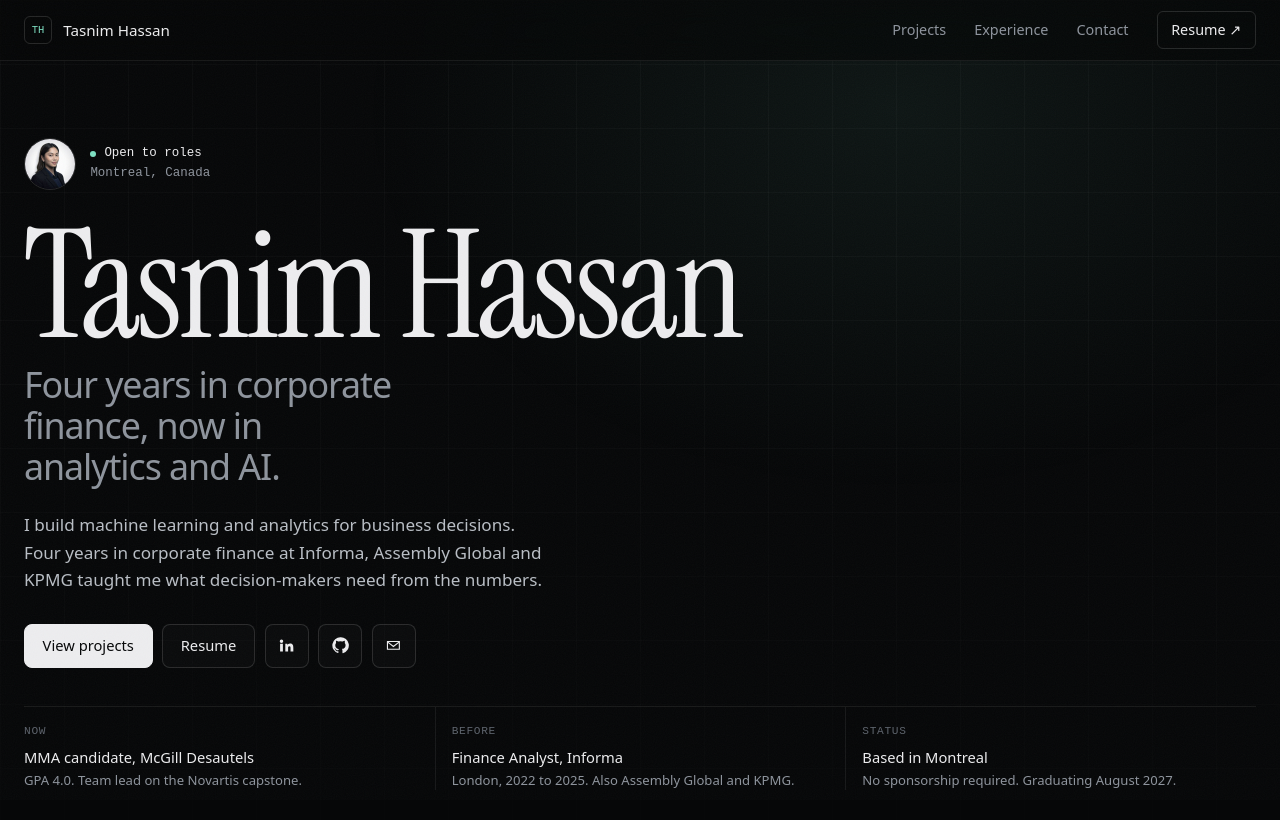
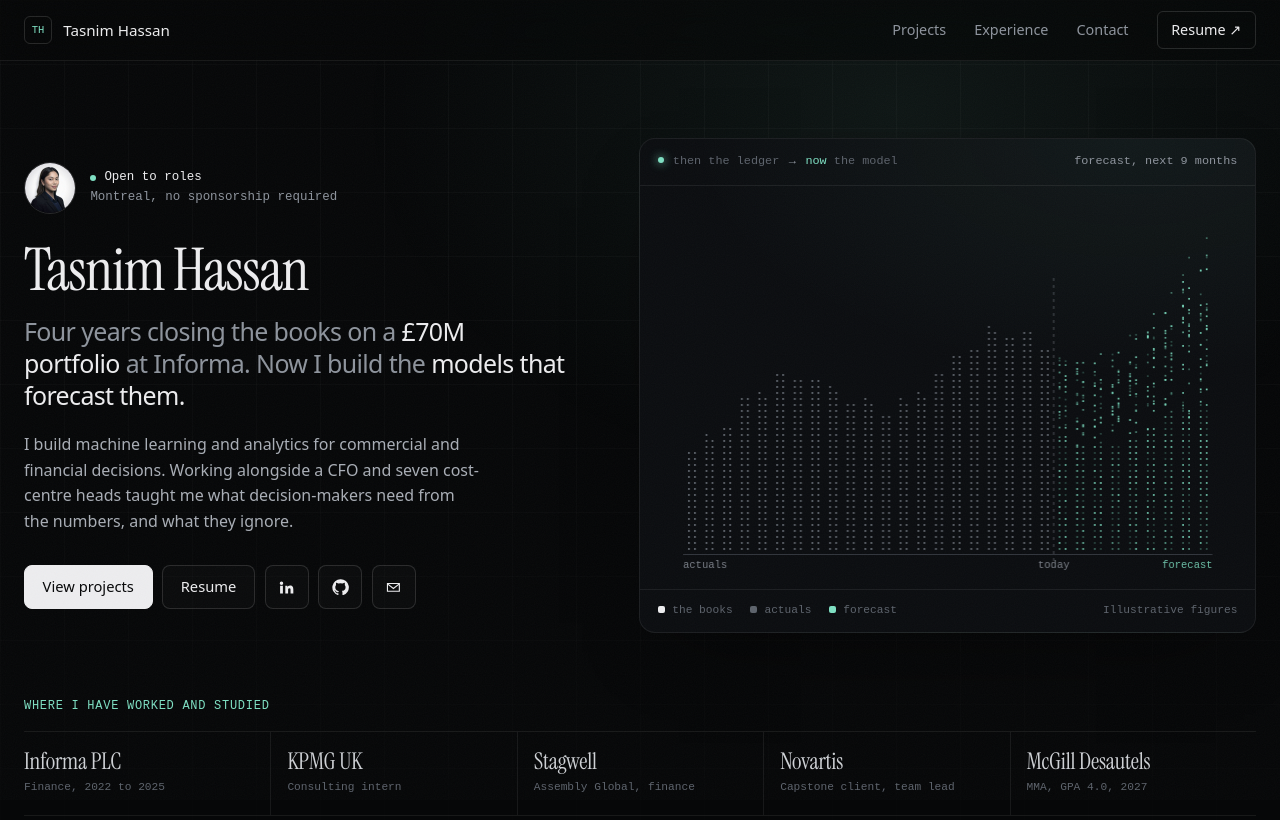
Before and after one commit to tasnimrh/tasnimrh.github.io, an Astro site: page / in a window 1280 px wide. Shown: the top 820 px of the page. Built offline with nearby package versions, Linux system fonts and the light colour scheme; Astro itself is replaced by a stand-in of ours; animation ran at ten frames a second.

Commit message:
Redesign first screen: story headline, ledger-to-forecast visual, track record

```diff
--- /dev/null
+++ b/src/components/LedgerModel.astro
@@ -0,0 +1,317 @@
+---
+// Hero visual: a P&L drawn in dots dissolves into a forecast and back.
+// The story in one image: four years closing the books, now building the models that forecast them.
+// Figures are illustrative (stated in the caption).
+---
+
+<figure class="lm" data-lm>
+  <div class="lm-top mono">
+    <span><i class="lm-dot" aria-hidden="true"></i><b data-lm-from>then</b> the ledger <em>→</em> <b data-lm-to>now</b> the model</span>
+    <span class="lm-mode" data-lm-mode>month-end close, £m</span>
+  </div>
+  <div class="lm-canvas">
+    <canvas role="img" aria-label="A profit and loss statement made of dots dissolves and rebuilds itself as a forecast chart."></canvas>
+  </div>
+  <figcaption class="mono">
+    <span><i class="k ink"></i>the books</span>
+    <span><i class="k mid"></i>actuals</span>
+    <span><i class="k acc"></i>forecast</span>
+    <span class="lm-note">Illustrative figures</span>
+  </figcaption>
+</figure>
+
+<script>
+  type Pt = { hx: number; hy: number; hc: number[]; tx: number; ty: number; tc: number[]; d: number; j: number };
+
+  const hex = (h: string) => {
+    const v = h.trim().replace('#', '');
+    return [parseInt(v.slice(0, 2), 16), parseInt(v.slice(2, 4), 16), parseInt(v.slice(4, 6), 16)];
+  };
+
+  for (const root of document.querySelectorAll<HTMLElement>('[data-lm]')) {
+    const canvas = root.querySelector('canvas')!;
+    const ctx = canvas.getContext('2d')!;
+    const modeEl = root.querySelector<HTMLElement>('[data-lm-mode]')!;
+    const fromEl = root.querySelector<HTMLElement>('[data-lm-from]')!;
+    const toEl = root.querySelector<HTMLElement>('[data-lm-to]')!;
+    const cs = getComputedStyle(document.documentElement);
+    const C = {
+      ink: hex(cs.getPropertyValue('--ink')),
+      muted: hex(cs.getPropertyValue('--muted')),
+      dim: hex(cs.getPropertyValue('--dim')),
+      dot: hex(cs.getPropertyValue('--dot')),
+      acc: hex(cs.getPropertyValue('--accent')),
+      miss: hex(cs.getPropertyValue('--miss')),
+    };
+    const calm = matchMedia('(prefers-reduced-motion: reduce)').matches;
+
+    let W = 0, H = 0, dpr = 1, pts: Pt[] = [], step = 3, base = 0, todayX = 0, chartL = 0, chartR = 0, chartTop = 0;
+
+    const rows: [string, string, number][] = [
+      ['Revenue', '70.0', 1],
+      ['Cost of sales', '(41.2)', -1],
+      ['Gross margin', '28.8', 1],
+      ['Operating costs', '(19.5)', -1],
+      ['EBITDA', '9.3', 1],
+    ];
+
+    const build = () => {
+      const r = canvas.getBoundingClientRect();
+      W = Math.max(260, r.width); H = Math.max(200, r.height);
+      dpr = Math.min(2, window.devicePixelRatio || 1);
+      canvas.width = W * dpr; canvas.height = H * dpr;
+      ctx.setTransform(dpr, 0, 0, dpr, 0, 0);
+
+      // 1. the ledger, rasterised and sampled into dots
+      const pad = Math.round(W * 0.07);
+      const fs = Math.min(34, (W - pad * 2) / 13.4);
+      step = Math.max(1.6, fs / 13);
+      const off = document.createElement('canvas');
+      off.width = Math.ceil(W); off.height = Math.ceil(H);
+      const o = off.getContext('2d')!;
+      o.font = `600 ${fs}px ${cs.getPropertyValue('--mono')}`;
+      o.textBaseline = 'middle';
+      const lh = fs * 1.42;
+      const y0 = H / 2 - (lh * (rows.length - 1)) / 2;
+      rows.forEach(([label, num, sign], i) => {
+        const y = y0 + i * lh + (i === rows.length - 1 ? fs * 0.22 : 0);
+        o.fillStyle = i === rows.length - 1 ? '#ff0000' : '#800000';
+        o.textAlign = 'left'; o.fillText(label, pad, y);
+        o.fillStyle = sign > 0 ? '#00ff00' : '#0000ff';
+        o.textAlign = 'right'; o.fillText(num, W - pad, y);
+      });
+      const img = o.getImageData(0, 0, off.width, off.height).data;
+      const home: { x: number; y: number; c: number[] }[] = [];
+      for (let y = 0; y < off.height; y += step) {
+        for (let x = 0; x < off.width; x += step) {
+          const k = (Math.round(y) * off.width + Math.round(x)) * 4;
+          if (img[k + 3] < 140) continue;
+          const [R, G, B] = [img[k], img[k + 1], img[k + 2]];
+          const c = G > 120 ? C.ink : B > 120 ? C.miss : R > 200 ? C.ink : [190, 195, 201];
+          home.push({ x, y, c });
+        }
+      }
+      const N = home.length;
+
+      // 2. the forecast: monthly columns of dots, actuals then a widening forecast band
+      chartL = pad; chartR = W - pad; base = H - Math.max(26, H * 0.1);
+      const top = Math.max(22, H * 0.09);
+      const M = 30, F = 9;
+      const vals = Array.from({ length: M }, (_, m) => 1 + m * 0.03 + 0.22 * Math.sin((m / 12) * Math.PI * 2 - 1.2) + (m < M - F ? 0.05 * Math.sin(m * 2.7) : 0));
+      const sum = vals.reduce((a, b) => a + b, 0);
+      const counts = vals.map((v) => Math.floor((N * v) / sum));
+      let rem = N - counts.reduce((a, b) => a + b, 0);
+      for (let m = 0; rem > 0; m = (m + 1) % M, rem--) counts[m]++;
+      const cw = (chartR - chartL) / M;
+      const avail = base - top;
+      const mx = Math.max(...counts);
+      let k = 3, s = 3;
+      for (; k >= 1; k--) {
+        s = Math.min(6, (avail * 0.82) / Math.ceil(mx / k));
+        if ((k - 1) * s <= cw * 0.62) break;
+      }
+      chartTop = base - Math.ceil(mx / k) * s - 8;
+      const tgt: { x: number; y: number; c: number[] }[] = [];
+      counts.forEach((n, m) => {
+        const fc = m >= M - F;
+        const spread = fc ? (m - (M - F) + 1) / F : 0;
+        const x0 = chartL + m * cw + (cw - (k - 1) * s) / 2;
+        for (let i = 0; i < n; i++) {
+          const col = i % k, row = Math.floor(i / k);
+          let y = base - row * s;
+          const rows = Math.ceil(n / k);
+          if (fc && row > rows * 0.55) y -= (Math.random() - 0.3) * spread * s * rows * 0.35;
+          tgt.push({ x: x0 + col * s, y, c: fc ? C.acc : [118, 125, 134] });
+        }
+      });
+      todayX = chartL + (M - F) * cw;
+
+      // 3. pair them left to right so the ledger sweeps into the timeline
+      home.sort((a, b) => a.x - b.x || a.y - b.y);
+      tgt.sort((a, b) => a.x - b.x || b.y - a.y);
+      pts = home.map((h, i) => {
+        const t = tgt[i];
+        return { hx: h.x, hy: h.y, hc: h.c, tx: t.x, ty: t.y, tc: t.c, d: (h.x / W) * 0.55 + Math.random() * 0.12, j: Math.random() * Math.PI * 2 };
+      });
+    };
+
+    // timeline (ms): hold ledger, morph out, hold chart, morph back
+    const HOLD_A = 2600, MORPH = 2300, HOLD_B = 4400;
+    const CYCLE = HOLD_A + MORPH + HOLD_B + MORPH;
+    const eio = (x: number) => (x < 0.5 ? 4 * x * x * x : 1 - Math.pow(-2 * x + 2, 3) / 2);
+    const mix = (a: number[], b: number[], t: number) => `rgb(${a[0] + (b[0] - a[0]) * t | 0},${a[1] + (b[1] - a[1]) * t | 0},${a[2] + (b[2] - a[2]) * t | 0})`;
+
+    let t0 = performance.now(), raf = 0, running = false, mode = '';
+    const setMode = (m: string) => {
+      if (m === mode) return;
+      mode = m;
+      modeEl.textContent = m;
+      const chart = m.startsWith('forecast');
+      fromEl.classList.toggle('on', !chart);
+      toEl.classList.toggle('on', chart);
+    };
+
+    const draw = (now: number) => {
+      const t = calm ? HOLD_A + MORPH + 1 : (now - t0) % CYCLE;
+      // global phase g: 0 = ledger, 1 = chart
+      let g: number, dir = 1;
+      if (t < HOLD_A) g = 0;
+      else if (t < HOLD_A + MORPH) g = (t - HOLD_A) / MORPH;
+      else if (t < HOLD_A + MORPH + HOLD_B) g = 1;
+      else { g = 1 - (t - HOLD_A - MORPH - HOLD_B) / MORPH; dir = -1; }
+      setMode(g > 0.5 ? 'forecast, next 9 months' : 'month-end close, £m');
+
+      ctx.clearRect(0, 0, W, H);
+      const span = 1 - 0.67;
+      // chart furniture fades in with the chart
+      const fa = Math.max(0, (g - 0.6) / 0.4);
+      if (fa > 0) {
+        ctx.globalAlpha = 0.5 * fa;
+        ctx.fillStyle = `rgb(${C.dim.join(',')})`;
+        ctx.fillRect(chartL, base + 5, chartR - chartL, 1);
+        ctx.setLineDash([3, 4]);
+        ctx.strokeStyle = `rgb(${C.muted.join(',')})`;
+        ctx.beginPath(); ctx.moveTo(todayX, base + 12); ctx.lineTo(todayX, chartTop); ctx.stroke();
+        ctx.setLineDash([]);
+        ctx.globalAlpha = 0.85 * fa;
+        ctx.font = `500 10.5px ${cs.getPropertyValue('--mono')}`;
+        ctx.textBaseline = 'top';
+        ctx.fillStyle = `rgb(${C.muted.join(',')})`;
+        ctx.textAlign = 'left'; ctx.fillText('actuals', chartL, base + 11);
+        ctx.fillStyle = `rgb(${C.acc.join(',')})`;
+        ctx.textAlign = 'right'; ctx.fillText('forecast', chartR, base + 11);
+        ctx.fillStyle = `rgb(${C.muted.join(',')})`;
+        ctx.textAlign = 'center'; ctx.fillText('today', todayX, base + 11);
+      }
+      // ledger rule above EBITDA
+      const la = Math.max(0, 1 - g * 3);
+      if (la > 0 && pts.length) {
+        ctx.globalAlpha = 0.35 * la;
+        ctx.fillStyle = `rgb(${C.dim.join(',')})`;
+        const fs = Math.min(34, (W - Math.round(W * 0.07) * 2) / 13.4), lh = fs * 1.42;
+        const yR = H / 2 + lh * 1.5 + fs * 0.11;
+        ctx.fillRect(Math.round(W * 0.07), yR, W - Math.round(W * 0.07) * 2, 1);
+      }
+
+      const sz = Math.min(step * 0.66, 2.1);
+      for (const p of pts) {
+        // each dot starts after its own delay, so the change sweeps left to right
+        const r = dir > 0 ? g : 1 - g;
+        const local = Math.min(1, Math.max(0, (r - p.d) / span));
+        const e = dir > 0 ? eio(local) : 1 - eio(local);
+        const lift = Math.sin(e * Math.PI) * (H * 0.06) * Math.sin(p.j);
+        const x = p.hx + (p.tx - p.hx) * e;
+        const y = p.hy + (p.ty - p.hy) * e - lift;
+        const tw = e > 0.98 && p.tc === C.acc ? 0.65 + 0.35 * Math.sin(now / 520 + p.j) : 1;
+        ctx.globalAlpha = (e < 0.02 ? 0.95 : 0.9) * tw;
+        ctx.fillStyle = mix(p.hc, p.tc, e);
+        ctx.fillRect(x - sz / 2, y - sz / 2, sz, sz);
+      }
+      ctx.globalAlpha = 1;
+      if (running && !calm) raf = requestAnimationFrame(draw);
+    };
+
+    const init = () => { build(); draw(performance.now()); };
+    const start = () => { if (!running && !calm) { running = true; raf = requestAnimationFrame(draw); } };
+    const stop = () => { running = false; cancelAnimationFrame(raf); };
+
+    (document.fonts ? document.fonts.ready : Promise.resolve()).then(() => {
+      init();
+      let w = canvas.getBoundingClientRect().width;
+      new ResizeObserver(() => {
+        const nw = canvas.getBoundingClientRect().width;
+        if (Math.abs(nw - w) > 2) { w = nw; init(); }
+      }).observe(canvas);
+      if (!calm) {
+        new IntersectionObserver(([e]) => (e.isIntersecting ? start() : stop()), { threshold: 0.05 }).observe(canvas);
+        document.addEventListener('visibilitychange', () => (document.hidden ? stop() : start()));
+      }
+    });
+  }
+</script>
+
+<style>
+  .lm {
+    position: relative;
+    margin: 0;
+    border: 1px solid var(--line);
+    border-radius: 16px;
+    background:
+      radial-gradient(120% 80% at 80% 0%, rgba(126, 224, 195, 0.06), transparent 60%),
+      var(--s1);
+    overflow: hidden;
+    box-shadow: 0 30px 80px -40px rgba(0, 0, 0, 0.8);
+  }
+  .lm-top {
+    display: flex;
+    justify-content: space-between;
+    gap: 1rem;
+    padding: 0.85rem 1.1rem;
+    border-bottom: 1px solid var(--line);
+    font-size: 0.74rem;
+    color: var(--dim);
+  }
+  .lm-top b {
+    font-weight: 500;
+    color: var(--dim);
+    transition: color 0.4s;
+  }
+  .lm-top b.on {
+    color: var(--accent);
+  }
+  .lm-top em {
+    font-style: normal;
+    color: var(--muted);
+    margin: 0 0.15rem;
+  }
+  .lm-dot {
+    display: inline-block;
+    width: 6px;
+    height: 6px;
+    border-radius: 50%;
+    background: var(--accent);
+    margin-right: 0.55rem;
+    vertical-align: 1px;
+    box-shadow: 0 0 10px var(--accent);
+  }
+  .lm-mode {
+    color: var(--muted);
+  }
+  .lm-canvas {
+    aspect-ratio: 16 / 10.5;
+  }
+  .lm-canvas canvas {
+    display: block;
+    width: 100%;
+    height: 100%;
+  }
+  figcaption {
+    display: flex;
+    flex-wrap: wrap;
+    gap: 0.4rem 1.1rem;
+    align-items: center;
+    padding: 0.75rem 1.1rem;
+    border-top: 1px solid var(--line);
+    font-size: 0.7rem;
+    color: var(--dim);
+  }
+  .k {
+    display: inline-block;
+    width: 7px;
+    height: 7px;
+    border-radius: 2px;
+    margin-right: 0.45rem;
+    vertical-align: 0;
+  }
+  .k.ink { background: var(--ink); }
+  .k.mid { background: var(--dim); }
+  .k.acc { background: var(--accent); }
+  .lm-note {
+    margin-left: auto;
+  }
+  @media (max-width: 640px) {
+    .lm-top { font-size: 0.68rem; flex-direction: column; gap: 0.2rem; }
+    .lm-canvas { aspect-ratio: 16 / 12; }
+    .lm-note { margin-left: 0; }
+  }
+</style>
--- a/src/data/site.ts
+++ b/src/data/site.ts
@@ -4,7 +4,7 @@
 export const site = {
   name: 'Tasnim Hassan',
   role: 'Analytics and AI',
-  lead: 'I build machine learning and analytics for business decisions. Four years in corporate finance at Informa, Assembly Global and KPMG taught me what decision-makers need from the numbers.',
+  lead: 'I build machine learning and analytics for commercial and financial decisions. Working alongside a CFO and seven cost-centre heads taught me what decision-makers need from the numbers, and what they ignore.',
   looking: 'Open to data science and analytics roles in commercial and financial analytics, in-house or in consulting.',
   description:
     'Tasnim Hassan builds machine learning and analytics for business decisions, backed by four years in corporate finance at Informa, Assembly Global and KPMG. McGill MMA, graduating August 2027.',
@@ -16,12 +16,13 @@ export const site = {
   photo: '/tasnim.jpg',
 };
 
-// The first-glance facts. Recruiters check title, company, dates and education first,
-// so these sit on the first screen.
-export const glance = [
-  { k: 'Now', v: 'MMA candidate, McGill Desautels', d: 'GPA 4.0. Team lead on the Novartis capstone.' },
-  { k: 'Before', v: 'Finance Analyst, Informa', d: 'London, 2022 to 2025. Also Assembly Global and KPMG.' },
-  { k: 'Status', v: 'Based in Montreal', d: 'No sponsorship required. Graduating August 2027.' },
+// The track record strip on the first screen: recognisable organisations, one line each.
+export const track = [
+  { org: 'Informa PLC', note: 'Finance, 2022 to 2025' },
+  { org: 'KPMG UK', note: 'Consulting intern' },
+  { org: 'Stagwell', note: 'Assembly Global, finance' },
+  { org: 'Novartis', note: 'Capstone client, team lead' },
+  { org: 'McGill Desautels', note: 'MMA, GPA 4.0, 2027' },
 ];
 
 // The numbers strip. Each one is backed by a project or the resume.
--- a/src/pages/index.astro
+++ b/src/pages/index.astro
@@ -2,28 +2,30 @@
 import Base from '../layouts/Base.astro';
 import OrderField from '../components/OrderField.astro';
 import PulseStream from '../components/PulseStream.astro';
+import LedgerModel from '../components/LedgerModel.astro';
 import RunLog from '../components/RunLog.astro';
-import { site, glance, stats, experience, education, leadership, capabilities, certifications, ongoing } from '../data/site';
+import { site, track, stats, experience, education, leadership, capabilities, certifications, ongoing } from '../data/site';
 import { projects } from '../data/projects';
 ---
 
 <Base>
   <!-- First screen: who, what, where, how to reach her, and proof. Recruiters decide here. -->
   <section class="hero wrap">
+    <div class="hero-grid">
       <div class="hero-text">
         <div class="who reveal">
           <img class="avatar" src={site.photo} alt={`Portrait of ${site.name}`} width="400" height="400" fetchpriority="high" />
           <div>
             <p class="mono status"><i class="pulse" aria-hidden="true"></i>Open to roles</p>
-          <p class="mono muted">Montreal, Canada</p>
+            <p class="mono muted">Montreal, no sponsorship required</p>
           </div>
         </div>
-      <h1 class="reveal" style="--d:1">
-        <em class="name">Tasnim Hassan</em>
-        <span>Four years in corporate finance, now in analytics and AI.</span>
-      </h1>
-      <p class="lead reveal" style="--d:2">{site.lead}</p>
-      <div class="actions reveal" style="--d:3">
+        <h1 class="reveal" style="--d:1"><span class="name">Tasnim Hassan</span></h1>
+        <p class="story reveal" style="--d:2">
+          Four years closing the books on a <b>£70M portfolio</b> at Informa. Now I build the <b>models that forecast them.</b>
+        </p>
+        <p class="lead reveal" style="--d:3">{site.lead}</p>
+        <div class="actions reveal" style="--d:4">
         <a class="btn primary" href="#work">View projects</a>
         <a class="btn" href={site.resume}>Resume</a>
         <a class="btn icon" href={site.linkedin} aria-label="LinkedIn profile">
@@ -36,19 +38,23 @@ import { projects } from '../data/projects';
           <svg viewBox="0 0 24 24" aria-hidden="true"><path fill="none" stroke="currentColor" stroke-width="1.6" d="M3.5 6.5h17v11h-17zM3.5 7l8.5 6.5L20.5 7"></path></svg>
         </a>
       </div>
-      <dl class="glance reveal" style="--d:4">
+      </div>
+      <div class="hero-vis reveal" style="--d:3">
+        <LedgerModel />
+      </div>
+    </div>
+    <div class="track reveal" style="--d:5">
+      <p class="mono label">Where I have worked and studied</p>
+      <ul>
         {
-          glance.map((g) => (
-            <div>
-              <dt class="mono">{g.k}</dt>
-              <dd>
-                <b>{g.v}</b>
-                <span>{g.d}</span>
-              </dd>
-            </div>
+          track.map((t) => (
+            <li>
+              <b>{t.org}</b>
+              <span class="mono">{t.note}</span>
+            </li>
           ))
         }
-      </dl>
+      </ul>
     </div>
   </section>
 
--- a/src/styles/global.css
+++ b/src/styles/global.css
@@ -305,41 +305,90 @@ nav a:hover {
   gap: 0.5rem;
   color: var(--ink);
 }
+.hero-grid {
+  display: grid;
+  grid-template-columns: minmax(0, 0.95fr) minmax(0, 1.05fr);
+  gap: clamp(2rem, 4.5vw, 4.5rem);
+  align-items: center;
+}
+.hero-text {
+  max-width: 36rem;
+}
 .hero h1 {
-  font-size: clamp(2.7rem, 5.6vw, 4.9rem);
-  font-weight: 500;
-  letter-spacing: -0.045em;
+  font-size: inherit;
   line-height: 1;
-}
-.hero-text {
-  max-width: none;
 }
 .hero h1 .name {
   display: block;
   font-family: var(--display);
-  font-style: normal;
   font-weight: 400;
-  font-size: clamp(1.5em, 2.1em, 2.1em);
+  font-size: clamp(2.7rem, 4.6vw, 4.1rem);
+  letter-spacing: -0.02em;
+  line-height: 0.95;
+  color: var(--ink);
+}
+.story {
+  margin-top: 1.1rem;
+  font-size: clamp(1.28rem, 1.95vw, 1.62rem);
+  font-weight: 400;
   letter-spacing: -0.025em;
-  line-height: 0.9;
+  line-height: 1.28;
+  color: var(--muted);
+  text-wrap: pretty;
+}
+.story b {
+  font-weight: 500;
   color: var(--ink);
 }
-.hero h1 span {
+.lead {
+  margin-top: 1.25rem;
+  max-width: 50ch;
+  font-size: 1rem;
+  color: #a9aeb6;
+}
+.track {
+  margin-top: clamp(2.5rem, 5vw, 4rem);
+}
+.track .label {
+  margin-bottom: 0.9rem;
+}
+.track ul {
+  list-style: none;
+  margin: 0;
+  padding: 0;
+  display: grid;
+  grid-template-columns: repeat(5, minmax(0, 1fr));
+  border-top: 1px solid var(--line);
+  border-bottom: 1px solid var(--line);
+}
+.track li {
+  padding: 1.05rem 1rem 1.1rem;
+  transition: background 0.3s;
+}
+.track li:first-child {
+  padding-left: 0;
+}
+.track li + li {
+  border-left: 1px solid var(--line);
+}
+.track b {
   display: block;
-  max-width: 24ch;
-  text-wrap: balance;
-  margin-top: 0.6rem;
-  font-size: 0.5em;
+  font-family: var(--display);
   font-weight: 400;
-  letter-spacing: -0.03em;
-  line-height: 1.15;
-  color: var(--muted);
-}
-.lead {
-  margin-top: 1.5rem;
-  max-width: 54ch;
-  font-size: 1.07rem;
-  color: #b9bec5;
+  font-size: clamp(1.3rem, 1.8vw, 1.6rem);
+  line-height: 1.1;
+  letter-spacing: -0.01em;
+  color: #cfd2d6;
+  transition: color 0.3s;
+}
+.track li:hover b {
+  color: var(--accent);
+}
+.track span {
+  display: block;
+  margin-top: 0.35rem;
+  font-size: 0.7rem;
+  color: var(--dim);
 }
 .hero .actions {
   margin-top: 1.9rem;
@@ -1445,6 +1494,22 @@ details li::before {
 
 /* ---- tablet ---- */
 @media (max-width: 1000px) {
+  .hero-grid {
+    grid-template-columns: 1fr;
+  }
+  .hero-text {
+    max-width: 40rem;
+  }
+  .track ul {
+    grid-template-columns: repeat(3, minmax(0, 1fr));
+  }
+  .track li:nth-child(4) {
+    border-left: 0;
+    padding-left: 0;
+  }
+  .track li:nth-child(n + 4) {
+    border-top: 1px solid var(--line);
+  }
   .hero {
     grid-template-columns: 1fr;
   }
@@ -1487,6 +1552,23 @@ details li::before {
 
 /* ---- phone ---- */
 @media (max-width: 640px) {
+  .track ul {
+    grid-template-columns: 1fr 1fr;
+  }
+  .track li {
+    padding-left: 0.9rem;
+  }
+  .track li:nth-child(odd) {
+    border-left: 0;
+    padding-left: 0;
+  }
+  .track li:nth-child(4) {
+    border-left: 1px solid var(--line);
+    padding-left: 0.9rem;
+  }
+  .track li:nth-child(n + 3) {
+    border-top: 1px solid var(--line);
+  }
   .wrap {
     width: calc(100% - 2rem);
   }
@@ -1500,7 +1582,13 @@ details li::before {
     gap: 0.45rem;
   }
   .hero .btn:not(.icon) {
-    padding: 0 0.9rem;
+    padding: 0 0.8rem;
+  }
+  .hero .btn.icon {
+    width: 2.45rem;
+  }
+  .track li:last-child {
+    grid-column: 1 / -1;
   }
   .glance {
     grid-template-columns: 1fr;
```
Lines whose indentation alone changed are shown as unchanged.
